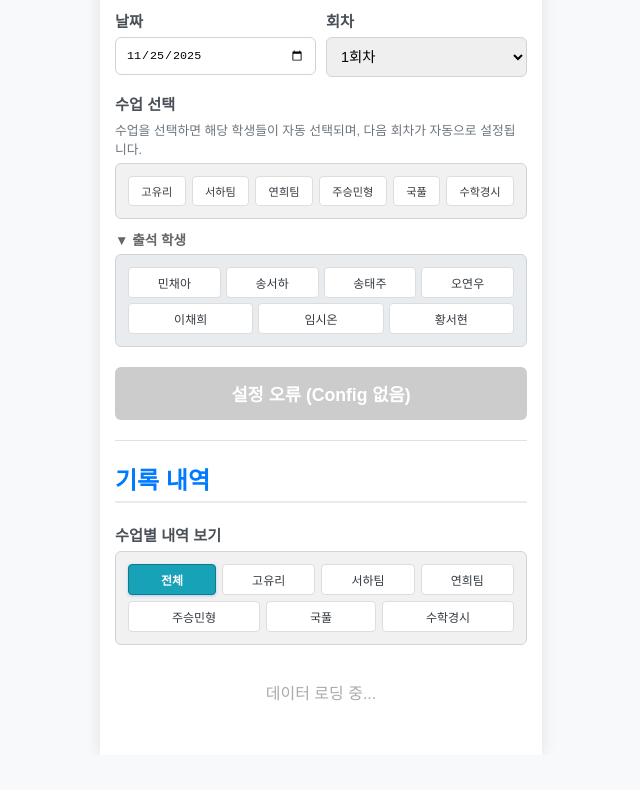
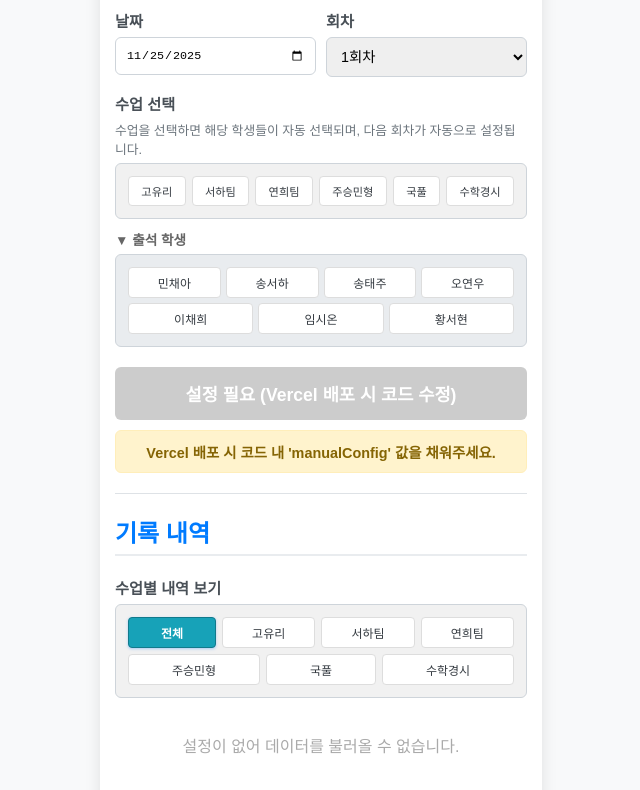
Before and after one commit to ho1204/class, a plain HTML site: page index.html in a window 1280 px wide. Shown: the part 76-866 px from the top of the page, without its empty margins (319-959 px from the left). Before the commit the page ends 831 px from the top, so only its background shows below. Drawn offline with Linux system fonts and the light colour scheme.

Commit message:
Add files via upload

```diff
--- a/index.html
+++ b/index.html
@@ -121,6 +121,11 @@
             background-color: #d4edda;
             color: #155724;
             border-color: #c3e6cb;
+        }
+        .feedback-message.warning {
+            background-color: #fff3cd;
+            color: #856404;
+            border-color: #ffeeba;
         }
 
         /* 4. 선택 영역 (버튼형 UI) */
@@ -423,17 +428,34 @@
     import { getAuth, signInAnonymously, signInWithCustomToken, onAuthStateChanged } from "https://www.gstatic.com/firebasejs/11.6.1/firebase-auth.js";
     import { getFirestore, collection, addDoc, onSnapshot, query, serverTimestamp, doc, deleteDoc } from "https://www.gstatic.com/firebasejs/11.6.1/firebase-firestore.js";
 
-    // Global variables from Canvas environment
-    const appId = typeof __app_id !== 'undefined' ? __app_id : 'default-app-id';
-    const firebaseConfig = typeof __firebase_config !== 'undefined' ? JSON.parse(__firebase_config) : null;
+    // ------------------------------------------------------------------
+    // 1. 캔버스 환경 자동 감지 (수정할 필요 없음)
+    // ------------------------------------------------------------------
+    const envConfig = typeof __firebase_config !== 'undefined' ? JSON.parse(__firebase_config) : null;
     const initialAuthToken = typeof __initial_auth_token !== 'undefined' ? __initial_auth_token : null;
+    const envAppId = typeof __app_id !== 'undefined' ? __app_id : 'default-app-id';
+
+    // ------------------------------------------------------------------
+    // 2. 외부 배포(Vercel 등)용 수동 설정
+    // **캔버스에서는 아래 값을 입력하지 않아도 작동합니다!**
+    // **Vercel 배포 시에만 아래 값을 채워주세요.**
+    // ------------------------------------------------------------------
+    const manualConfig = {
+        apiKey: "",
+        authDomain: "",
+        projectId: "",
+        storageBucket: "",
+        messagingSenderId: "",
+        appId: ""
+    };
+    // ------------------------------------------------------------------
 
     let app, db, auth;
     let userId = null;
     let logCollectionRef = null;
-    let logs = []; // 인메모리 로그 데이터
+    let logs = [];
     let activeLogFilter = '전체';
-    let deleteTargetId = null; // 삭제할 대상 ID 저장용
+    let deleteTargetId = null;
 
     // --- 데이터 정의 ---
     const classData = [
@@ -453,70 +475,89 @@
     });
     allStudents = Array.from(allStudents).sort();
 
-    // --- Start App (Modified Logic) ---
-    // 모듈 스크립트 실행 시점에 바로 앱 초기화 시도
+    // --- 앱 시작 ---
     startApp();
 
     function startApp() {
-        // UI 초기화 먼저 수행
         document.getElementById('date').valueAsDate = new Date();
         createClassButtons();
         createStudentButtons();
         createLogFilterButtons();
         setupModalEvents();
 
-        // 저장 버튼 이벤트
         document.getElementById('save-button').addEventListener('click', saveLog);
 
-        // Firebase 초기화 호출
+        // Firebase 초기화 시작
         initializeFirebase();
     }
 
-    // --- Firebase 초기화 ---
+    // --- Firebase 초기화 (수정됨) ---
     function initializeFirebase() {
         const saveBtn = document.getElementById('save-button');
+        const statusMsg = document.getElementById('status-message');
 
-        if (!firebaseConfig) {
-            saveBtn.innerText = "설정 오류 (Config 없음)";
-            showFeedback("Firebase 설정 오류: Config를 찾을 수 없습니다.", 'error');
+        // 1. 사용할 설정 결정 (캔버스 환경 우선)
+        let configToUse = null;
+
+        if (envConfig) {
+            // 캔버스 환경
+            configToUse = envConfig;
+        } else if (manualConfig.apiKey && manualConfig.apiKey !== "") {
+            // Vercel 등 외부 환경 (수동 설정이 있을 때)
+            configToUse = manualConfig;
+        }
+
+        // 2. 설정이 없는 경우 처리 (Vercel 배포 직후 등)
+        if (!configToUse) {
+            console.warn("Firebase 설정이 없습니다.");
+            saveBtn.innerText = "설정 필요 (Vercel 배포 시 코드 수정)";
+            saveBtn.disabled = true; // 저장만 막고 앱은 실행
+
+            showFeedback("Vercel 배포 시 코드 내 'manualConfig' 값을 채워주세요.", 'warning', 8000);
+            statusMsg.innerText = "설정이 없어 데이터를 불러올 수 없습니다.";
             return;
         }
 
+        // 3. Firebase 초기화 진행
         try {
-            app = initializeApp(firebaseConfig);
+            app = initializeApp(configToUse);
             db = getFirestore(app);
             auth = getAuth(app);
 
             onAuthStateChanged(auth, async (user) => {
                 if (user) {
-                    // 로그인 성공 상태
+                    // 로그인 성공
                     userId = user.uid;
-                    logCollectionRef = collection(db, `artifacts/${appId}/users/${userId}/tutoring_logs`);
+                    // 앱 ID도 환경에 따라 다르게 적용
+                    const currentAppId = envConfig ? envAppId : "my-class-log-app";
 
-                    // 저장 버튼 활성화
+                    logCollectionRef = collection(db, `artifacts/${currentAppId}/users/${userId}/tutoring_logs`);
+
                     saveBtn.disabled = false;
                     saveBtn.innerText = '기록 저장하기';
 
                     setupLogListener();
                 } else {
-                    // 로그인 되어 있지 않음 -> 로그인 시도
+                    // 로그인 시도
                     try {
                         if (initialAuthToken) {
+                             // 캔버스 환경 전용 인증
                             await signInWithCustomToken(auth, initialAuthToken);
                         } else {
+                            // 일반 익명 인증
                             await signInAnonymously(auth);
                         }
-                        // 로그인 성공하면 onAuthStateChanged가 다시 호출됨
                     } catch (error) {
                         console.error("Login Error:", error);
                         saveBtn.innerText = "로그인 실패";
-                        showFeedback("로그인에 실패했습니다.", 'error');
+                        showFeedback("로그인 실패: " + error.message, 'error');
                     }
                 }
             });
         } catch (e) {
             console.error("Firebase Init Error:", e);
             saveBtn.innerText = "초기화 오류";
+            showFeedback("Firebase 초기화 중 오류가 발생했습니다.", 'error');
         }
     }
 
@@ -535,7 +576,7 @@
             // 최신순 정렬
             logs = fetchedLogs.sort((a, b) => (b.timestamp?.toMillis() || 0) - (a.timestamp?.toMillis() || 0));
 
-            // 데이터 수신 성공 시 바로 렌더링
+            // UI 갱신
             renderLogs();
 
         }, (error) => {
@@ -544,7 +585,7 @@
         });
     }
 
-    // 모달 관련 이벤트 설정
+    // 모달 이벤트
     function setupModalEvents() {
         const modal = document.getElementById('delete-modal');
         const confirmBtn = document.getElementById('confirm-delete');
@@ -653,6 +694,7 @@
         if (!feedbackEl) return;
 
         feedbackEl.className = 'feedback-message';
+        feedbackEl.classList.remove('success', 'error', 'warning'); // 기존 클래스 제거
         feedbackEl.classList.add(type);
         feedbackEl.innerText = message;
         feedbackEl.style.display = 'block';
@@ -665,7 +707,7 @@
     // --- 기록 저장 ---
     async function saveLog() {
         if (!userId || !logCollectionRef) {
-            showFeedback("로그인 정보를 불러오는 중입니다. 잠시 후 시도해주세요.", 'error');
+            showFeedback("로그인 정보를 불러오는 중입니다...", 'error');
             return;
         }
 
@@ -709,12 +751,11 @@
     async function deleteSingleLog(logId) {
         if (!logCollectionRef) return;
         try {
-            // [수정] 정확한 문서 경로로 삭제
             await deleteDoc(doc(logCollectionRef, logId));
             showFeedback("삭제되었습니다.", 'success', 2000);
         } catch (error) {
             console.error("Delete Error:", error);
-            showFeedback("삭제 실패", 'error');
+            showFeedback("삭제 실패 (권한 문제일 수 있습니다)", 'error');
         }
     }
 
```
